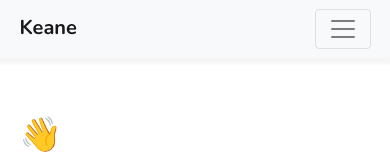
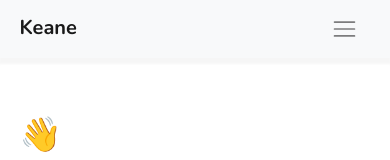
Before and after one commit to keanecjy/me, a React (Create React App) app: page / in a window 390 px wide. Shown: the top 160 px of the page. Built offline with nearby package versions, Linux system fonts and the light colour scheme.

Commit message:
Improve styling on hamburger button

```diff
--- a/src/contact/End.js
+++ b/src/contact/End.js
@@ -1,5 +1,6 @@
 import React from 'react';
 import LinkedIconList from '../component/linkedIconList/LinkedIconList';
+import './styles.css';
 
 const End = () => {
   return (
--- a/src/contact/styles.css
+++ b/src/contact/styles.css
@@ -1,5 +1,5 @@
 .contact {
-  margin-bottom: 50px;
+  margin-bottom: 60px;
 }
 
 .contact-desc {
@@ -74,7 +74,7 @@ textarea:focus {
 
 .end-content {
   font-weight: 600;
-  margin-top: 3.6em;
+  margin-top: 15vh;
 }
 
 @media screen and (min-width: 992px) {
--- a/src/navigation/NavigationMenu.js
+++ b/src/navigation/NavigationMenu.js
@@ -1,20 +1,44 @@
-import React from 'react';
+import React, { useState } from 'react';
 import { Nav, Navbar } from 'react-bootstrap';
 import './styles.css';
 
-const NavigationMenu = () => (
-  <Navbar collapseOnSelect sticky="top" bg="light" expand="lg" className="nav-bar-menu">
-    <Navbar.Brand href="#">Keane</Navbar.Brand>
-    <Navbar.Toggle aria-controls="responsive-navbar-nav" />
+const NavigationMenu = () => {
+  const [expanded, setExpanded] = useState(false);
+
+  const collapseNavBar = () => {
+    setTimeout(() => {
+      setExpanded(false);
+    }, 150);
+  };
+
+  return (
+    <Navbar expanded={expanded} sticky="top" bg="light" expand="lg" className="nav-bar-menu">
+      <Navbar.Brand onClick={() => collapseNavBar()} href="#">
+        Keane
+      </Navbar.Brand>
+      <Navbar.Toggle
+        className="hamburger"
+        onClick={() => setExpanded(!expanded)}
+        aria-controls="responsive-navbar-nav"
+      />
       <Navbar.Collapse id="responsive-navbar-nav">
         <Nav className="nav-bar">
-        <Nav.Link href="#about">About</Nav.Link>
-        <Nav.Link href="#skills">Skills</Nav.Link>
-        <Nav.Link href="#projects">Projects</Nav.Link>
-        <Nav.Link href="#contact">Contact me</Nav.Link>
+          <Nav.Link onSelect={() => collapseNavBar()} href="#about">
+            About
+          </Nav.Link>
+          <Nav.Link onSelect={() => collapseNavBar()} href="#skills">
+            Skills
+          </Nav.Link>
+          <Nav.Link onSelect={() => collapseNavBar()} href="#projects">
+            Projects
+          </Nav.Link>
+          <Nav.Link onSelect={() => collapseNavBar()} href="#contact">
+            Contact me
+          </Nav.Link>
         </Nav>
       </Navbar.Collapse>
     </Navbar>
   );
+};
 
 export default NavigationMenu;
--- a/src/navigation/styles.css
+++ b/src/navigation/styles.css
@@ -2,6 +2,21 @@
   box-shadow: 0 5px 2px 1px rgba(208, 208, 208, 0.2);
   font-weight: bold;
   padding: 8px 5vw 8px 5vw !important;
+}
+
+.hamburger {
+  border: 1px solid transparent !important;
+  font-size: 1.1rem !important;
+}
+
+.hamburger:focus {
+  outline: none !important;
+}
+
+.hamburger:hover {
+  border: 1px solid #868675 !important;
+  border-radius: 30px !important;
+  transition: 0.4s ease-in-out;
 }
 
 .nav-bar a {
```
Lines whose indentation alone changed are shown as unchanged.
